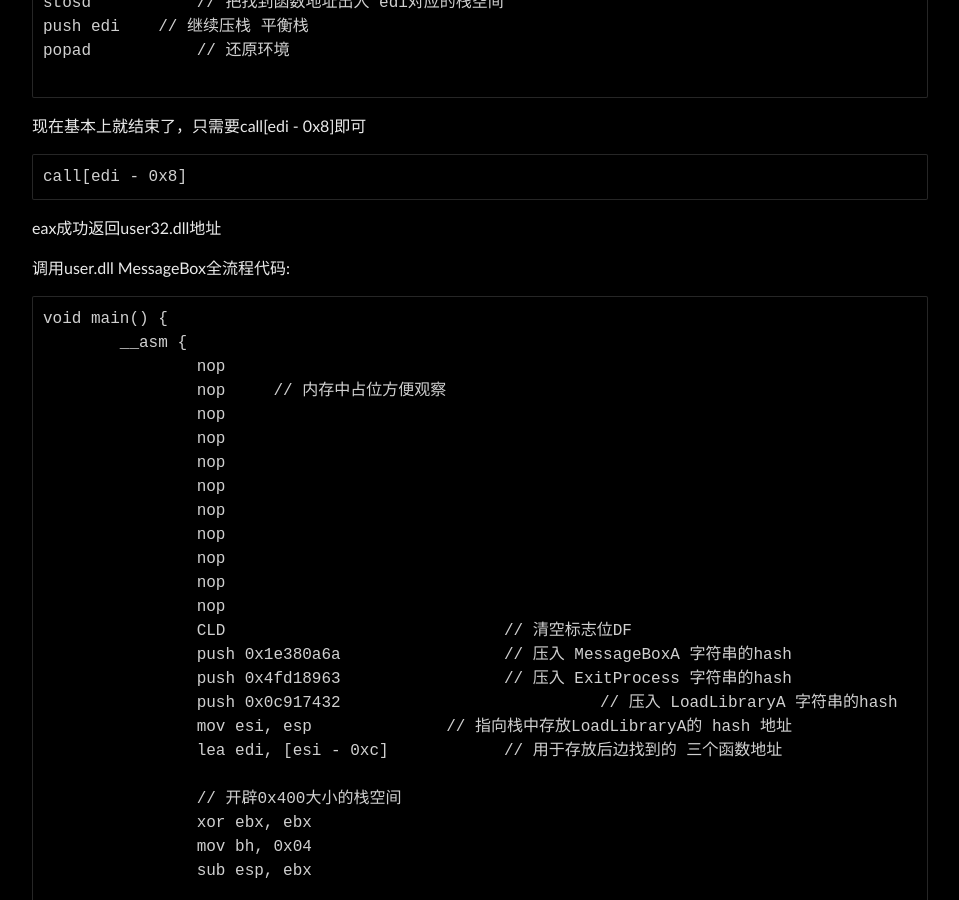
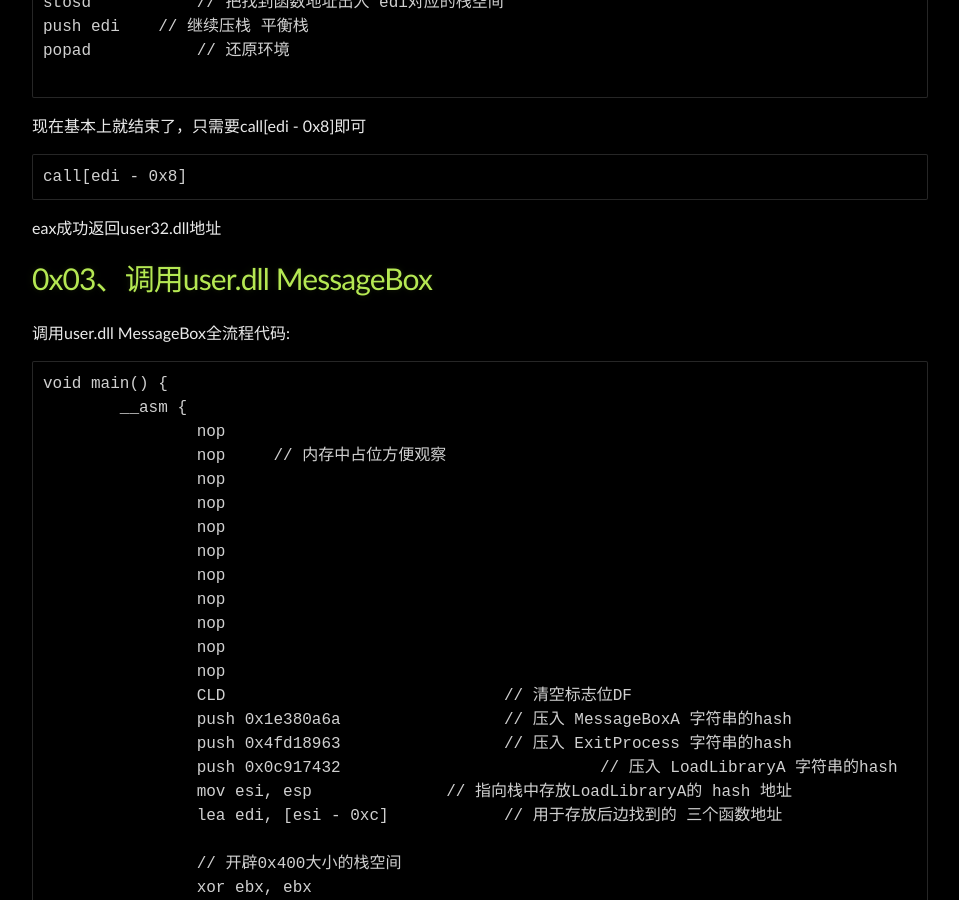
Before and after one commit to Leeyangee/leeyangee.github.io, a Jekyll site: the page built from _posts/2023-08-11-编译测试 TEB查kernel.dll找LoadLibraryA最终加载user.dll全流程.md, in a window 1280 px wide and 900 px high, scrolled down 2549 px. Shown: the whole window, without its empty margins (160-1119 px from the left). Built offline with Jekyll 4.4.1, drawn with Linux system fonts in a browser that asks for light colours.

Commit message:
Update 2023-08-11-编译测试 TEB查kernel.dll找LoadLibraryA最终加载user.dll全流程.md

````diff
--- a/_posts/2023-08-11-编译测试 TEB查kernel.dll找LoadLibraryA最终加载user.dll全流程.md
+++ b/_posts/2023-08-11-编译测试 TEB查kernel.dll找LoadLibraryA最终加载user.dll全流程.md
@@ -106,6 +106,8 @@ popad		// 还原环境
 call[edi - 0x8]
 ```
 eax成功返回user32.dll地址
+
+# [](#header-1)0x03、调用user.dll MessageBox
 
 调用user.dll MessageBox全流程代码:
 ```
````
